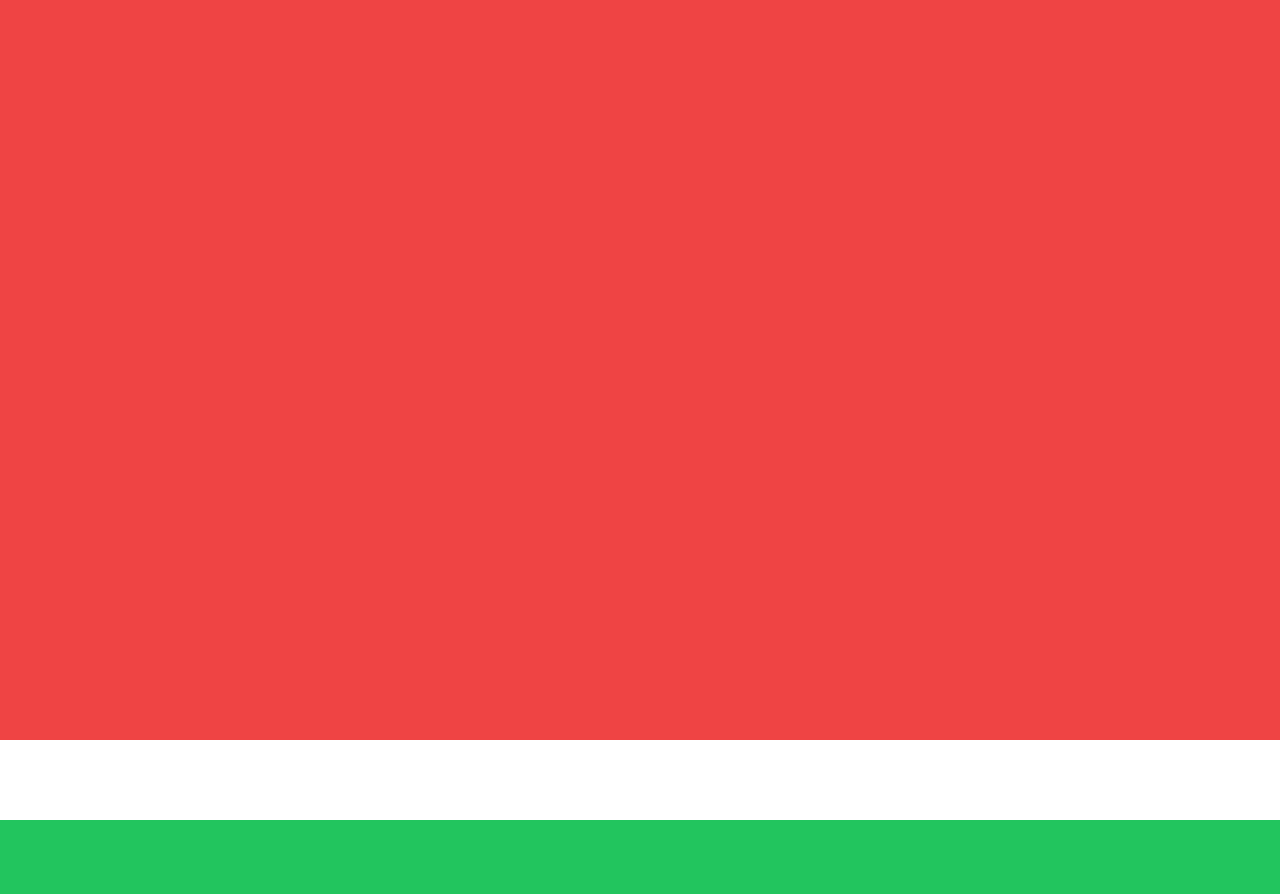
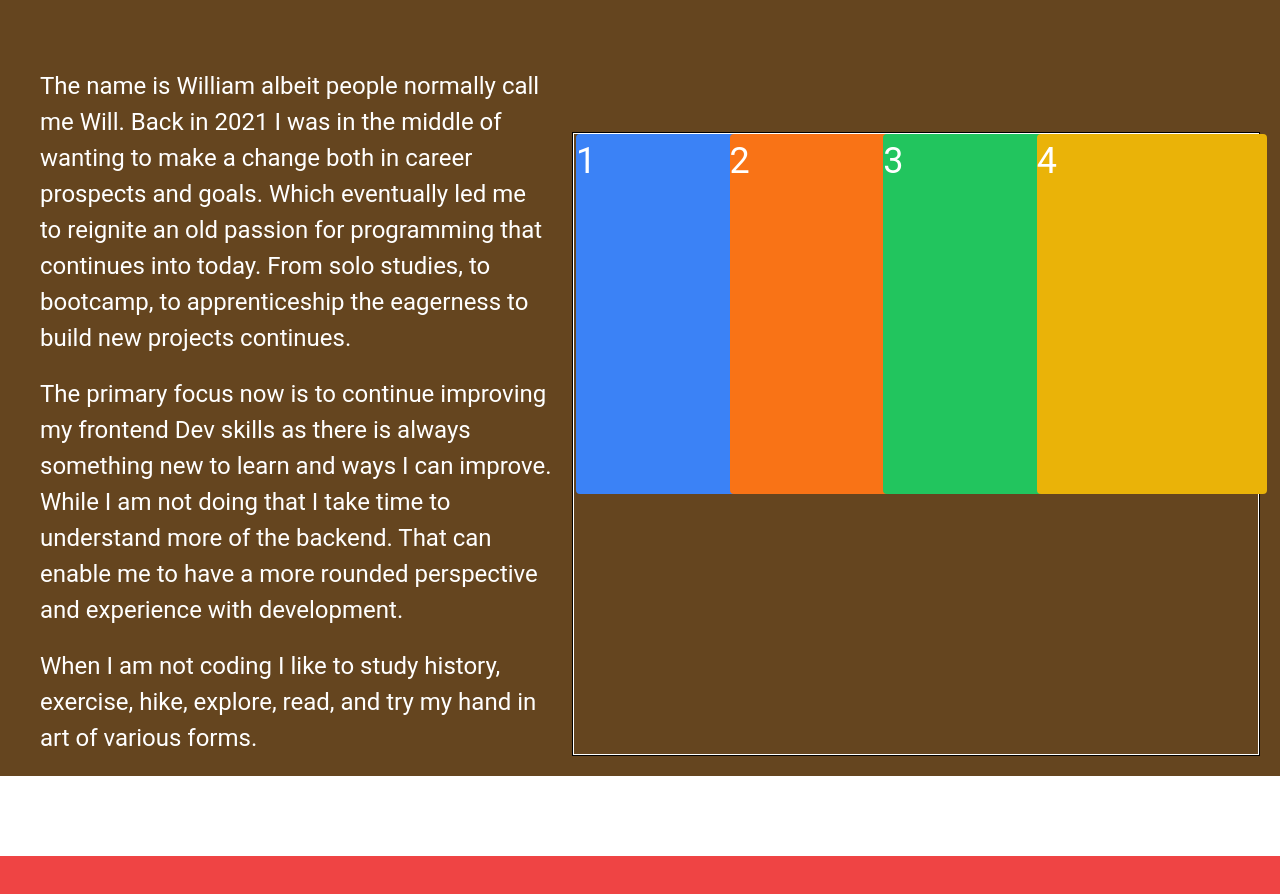
Before and after one commit to LongJourney47/Portfolio, a Next.js app: page / in a window 1280 px wide. Shown: the part 940-1834 px from the top of the page. Built offline with nearby package versions, Linux system fonts and the light colour scheme.

Commit message:
feat: Added a template for the about page. A brief intro and foundation for animated cards on the right side. Also tried to move the navbar positioning.

```diff
--- a/app/Components/Navbar.tsx
+++ b/app/Components/Navbar.tsx
@@ -1,81 +1,40 @@
-import React from "react";
-import { Link } from "react-router-dom";
-import Styles from "../Styles/Navbar.module.css";
-import Email from "@/app/components/Email";
-import Social from "@/app/components/Social";
-import { TbLetterW } from "react-icons/tb";
-import { IconContext } from "react-icons";
+'use client'
+import React, { useState } from "react";
+
 
 const Navbar = () => {
+
+  // const [isExpanded, setExpanded] = useState(false);
+  // const [isPulsating, setPulsating] = useState(false);
+
+  // const toggleExpansion = () => {
+  //   setExpanded(!isExpanded);
+  //   setPulsating(false);
+  // };
+
+  // const iconExpansion = () => {
+  //   setPulsating(true);
+  // };
   return (
     <>
-      <header>
-        <nav className={Styles.Navbar}>
-          <aside className={Styles.Title}>
-            <span>
-              <IconContext.Provider value={{ size: "2em", color: "#71eccbe4" }}>
-                <TbLetterW className={Styles.Wletter} />
-              </IconContext.Provider>
-            </span>
-          </aside>
-          <aside className={Styles.Links}>
-            <ul>
-              {/* <li>
-                <Link className={Styles.LinkStyles} to="/">
-                  Home
-                </Link>
-              </li>
+      <header className="text-black-500 flex justify-between backdrop-blur-sm z-10 pb-5 pt-5 bg-white bg-opacity-10 ">
+            <div className="w-1/2 flex pl-5">
+              <h1 className="pr-5 font-roboto text-[1.1em]">
+                William Cook Fernandez
+              </h1>
+              <h2 className="text-[1.1em]">Frontend Web Developer</h2>
+            </div>
 
-              <li>
-                <Link className={Styles.LinkStyles} to="/About">
-                  About {" "}
-                </Link>
-              </li>
-
-
-                <li>
-                  <Link className={Styles.LinkStyles} to="/Skills">
-                    Skills{" "}
-                  </Link>
-                </li>
-
-
-              <li>
-                <Link className={Styles.LinkStyles} to="/Projects">
-                  Projects{" "}
-                </Link>
-              </li> */}
-
-              <li>
-                <Link className={Styles.LinkStyles} to="/">
-                  Home
-                </Link>
-              </li>
-
-              <li>
-                <Link className={Styles.LinkStyles} to="/About">
-                  About{" "}
-                </Link>
-              </li>
-
-              <li>
-                <Link className={Styles.LinkStyles} to="/Skills">
-                  Skills{" "}
-                </Link>
-              </li>
-
-              <li>
-                <Link className={Styles.LinkStyles} to="/Projects">
-                  Projects{" "}
-                </Link>
-              </li>
-            </ul>
-          </aside>
-        </nav>
-      </header>
-
-      <Email />
-      <Social />
+            <nav className="flex space-x-2 pr-5">
+              <a className="hover:line-through">about</a>
+              <a className="hover:line-through">work</a>
+              <a className="hover:line-through">projects</a>
+              {/* <div className="hover:line-through" onClick={iconExpansion}>
+                contact
+              </div> */}
+            </nav>
+          </header>
+          <div className=" border-t mr-5 ml-5 border-solid border-opacity-50 border-taupe-300"></div>
     </>
   );
 };
--- a/app/Pages/about/page.tsx
+++ b/app/Pages/about/page.tsx
@@ -1,10 +1,55 @@
 "use client";
-import React from "react";
+import React, { useState } from "react";
 
 const About = () => {
+
+const handleCardFlip = () => {
+  console.log("Flip is triggered!!")
+}
+
   return (
     <>
-      <section className="min-h-screen bg-blue-500"></section>
+      <section className="min-h-screen bg-cBrown text-white flex">
+        <div className="text-white-500 center mb-5 mr-5 max-w-[40%] text-[1.5em] font-roboto mt-[10%] ml-[40px]">
+          <p className="mb-5">
+            The name is William albeit people normally call me Will. Back in
+            2021 I was in the middle of wanting to make a change both in career
+            prospects and goals. Which eventually led me to reignite an old
+            passion for programming that continues into today. From solo
+            studies, to bootcamp, to apprenticeship the eagerness to build new
+            projects continues.
+          </p>
+          <p className="mb-5">
+            The primary focus now is to continue improving my frontend Dev
+            skills as there is always something new to learn and ways I can
+            improve. While I am not doing that I take time to understand more of
+            the backend. That can enable me to have a more rounded perspective
+            and experience with development.
+          </p>
+
+          <p>
+            When I am not coding I like to study history, exercise, hike,
+            explore, read, and try my hand in art of various forms.
+          </p>
+        </div>
+
+        <aside className="mt-[15%] text-white-500 w-full mb-5 mr-5 text-[1.5em] font-roboto border border-solid border-black">
+          <div  className="text-white-500 flex h-full  mb-5 mr-5  text-[1.5em] font-roboto border border-solid border-white w-full">
+            <div onClick={handleCardFlip} className="rounded h-[45%] w-[18%] bg-blue-500 absolute right-[37%] border-solid border-black">
+              1
+            </div>
+            <div  className=" rounded h-[45%] w-[18%] bg-orange-500 absolute right-[25%] border-solid border-black">
+              2
+            </div>
+            <div className="rounded h-[45%] w-[18%] bg-green-500  absolute right-[13%] border-solid border-black">
+              3
+            </div>
+            <div onClick={handleCardFlip} className=" rounded h-[45%] w-[18%] bg-yellow-500  absolute right-[1%] border-solid border-black">
+              4
+            </div>
+          </div>
+        </aside>
+      </section>
     </>
   );
 };
--- a/tailwind.config.ts
+++ b/tailwind.config.ts
@@ -8,11 +8,24 @@ const config: Config = {
   ],
   theme: {
     extend: {
+      colors: {
+        cBrown: "#65451F"
+      },
       fontFamily: {
         roboto: ['Roboto', 'sans'],
         bebas: ['Bebas Neue', 'sans'],
       },
       keyframes: {
+        cardFlipTopFwd: {
+          '0%': {
+            transform: 'translateY(0) translateZ(0) rotateX(0)',
+            transformOrigin: '50% 0%',
+          },
+          '100%': {
+            transform: 'translateX(-100%) translateZ(-160px) rotateY(-180deg)',
+            transformOrigin: '50% 100%',
+          },
+        },
         trackingInContact: {
           "0%": {
             letterSpacing: "1em",
@@ -47,6 +60,7 @@ const config: Config = {
         trackingInContact:
           "trackingInContact 1.5s cubic-bezier(0.215, 0.610, 0.355, 1.000) both",
         pulse: 'pulse 1s cubic-bezier(0.4, 0, 0.6, 1) infinite',
+        cardFlipTopFwd: 'cardFlipTopFwd 0.5s cubic-bezier(0.455, 0.030, 0.515, 0.955) both',
       },
       backgroundImage: {
         "gradient-radial": "radial-gradient(var(--tw-gradient-stops))",
```
Also changed, not shown: app/Pages/Home/page.tsx (+6 -6 lines), app/Pages/layout.tsx (added, +12 -0 lines).
